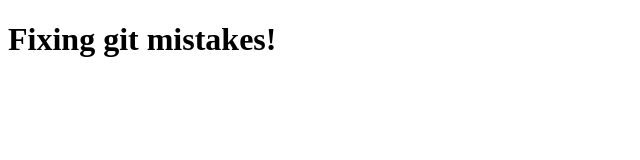
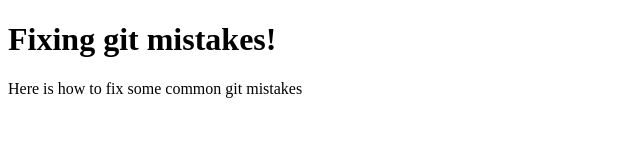
Before and after one commit to doeamra/git-mis, a plain HTML site: page index.html in a window 1280 px wide. Shown: the whole page, without its empty margins (0-640 px from the left). Drawn offline with Linux system fonts and the light colour scheme.

Commit message:
Add desc for index

```diff
--- a/index.html
+++ b/index.html
@@ -8,5 +8,6 @@
 </head>
 <body>
     <h1>Fixing git mistakes! </h1>
+    <p>Here is how to fix some common git mistakes</p>
 </body>
 </html>
```
